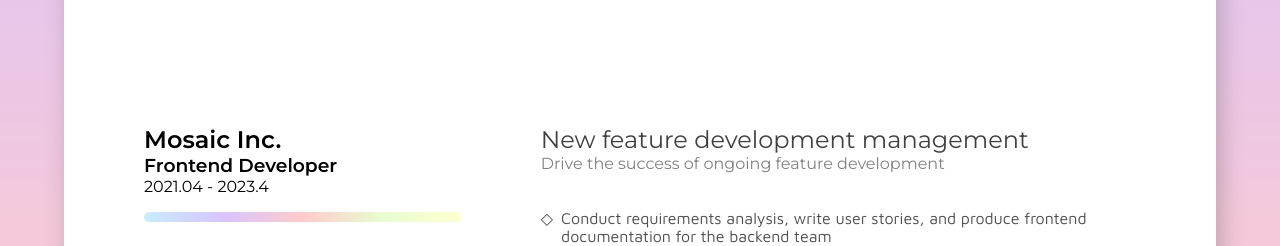
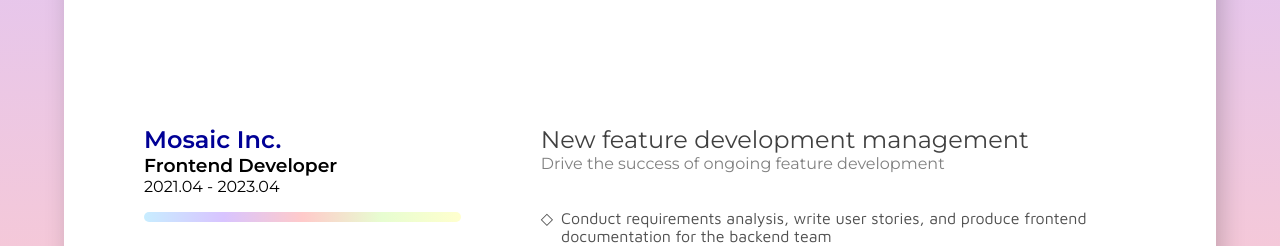
Before and after one commit to chanoonna/chanoonna, a React app: page / in a window 1280 px wide. Shown: the part 1020-1266 px from the top of the page. Built offline with nearby package versions, Linux system fonts and the light colour scheme.

Commit message:
Add link to company

```diff
--- a/src/components/Career.scss
+++ b/src/components/Career.scss
@@ -33,6 +33,11 @@
     position: sticky;
     top: 30vh;
     min-height: 65vh;
+
+    .company-name {
+      cursor: pointer;
+      color: #000096;
+    }
   }
 
   .career-card-list-right {
--- a/src/components/Career.tsx
+++ b/src/components/Career.tsx
@@ -21,7 +21,14 @@
   return (
     <li className="career-card-list">
       <aside className="career-card-list-left">
-        <h2>{career.company}</h2>
+        <h2
+          className="company-name"
+          onClick={() => {
+            window.open(career.url, '_blank');
+          }}
+        >
+          {career.company}
+        </h2>
         <h3>{career.position}</h3>
         <p>{career.period}</p>
         <div className="company-divider" />
--- a/src/data/career.ts
+++ b/src/data/career.ts
@@ -1,6 +1,7 @@
 export interface ICareer {
   id: number;
   company: string;
+  url: string;
   position: string;
   period: string;
   roles: {
@@ -15,7 +16,8 @@
     id: 1,
     company: 'Mosaic Inc.',
     position: 'Frontend Developer',
-    period: '2021.04 - 2023.4',
+    url: 'https://www.mosaicapp.com/',
+    period: '2021.04 - 2023.04',
     roles: [
       {
         name: 'New feature development management',
```
